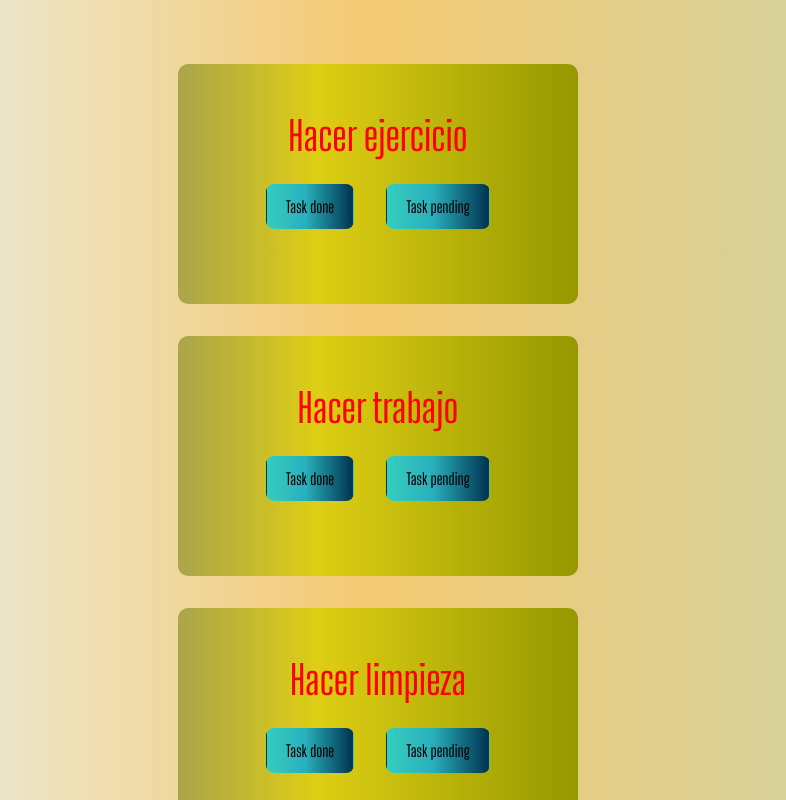
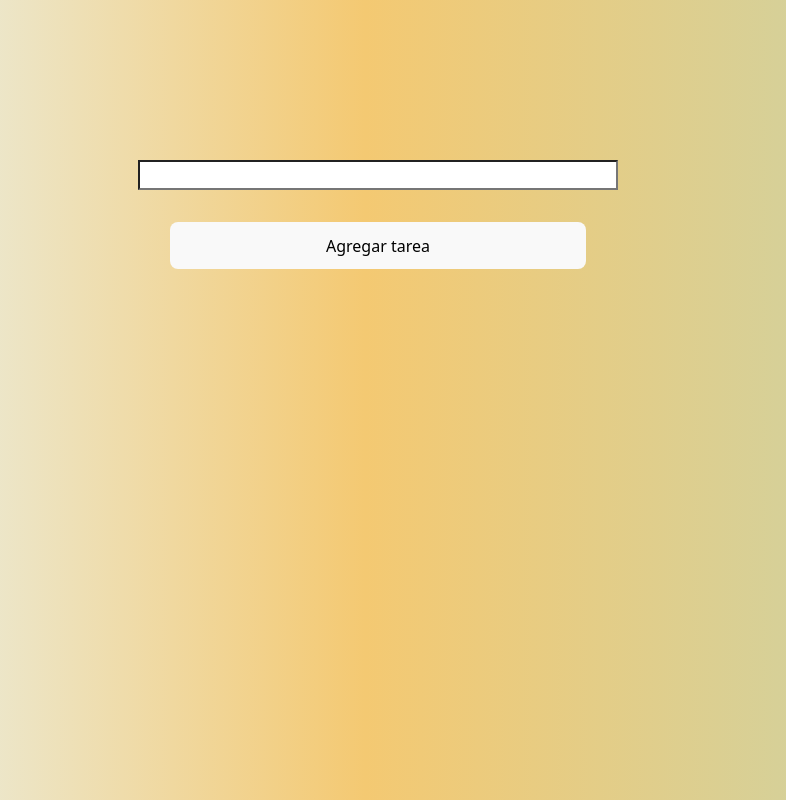
Before and after one commit to RodsmonsterPC/react-2023, a React (Vite) app in the folder Vite-React/prueba-vite/: page / in a window 1280 px wide. Shown: the top 800 px of the page, without its empty margins (262-1048 px from the left). Built offline with nearby package versions, Linux system fonts and the light colour scheme.

Commit message:
Estados 2

```diff
--- a/Vite-React/prueba-vite/src/App.jsx
+++ b/Vite-React/prueba-vite/src/App.jsx
@@ -6,6 +6,7 @@ import CounterApp from "./Estados/counter";
 import Conditional from "./Estados/Conditional";
 import ProductList from "./Estados/ProductList";
 import ToDoList from "./Estados/ToDoList";
+import MakeToDoList from "./Estados2/MakeToDoList";
 
 function App() {
   //   const product = [
@@ -77,7 +78,8 @@ function App() {
       {/* <CounterApp />
       <Conditional /> */}
       {/* <ProductList /> */}
-      <ToDoList />
+      {/* <ToDoList /> */}
+      <MakeToDoList />
     </>
   );
 }
--- /dev/null
+++ b/Vite-React/prueba-vite/src/Estados2/MakeToDoList.jsx
@@ -0,0 +1,41 @@
+import React, { useState } from "react";
+import style from "./styles/Todo.module.scss";
+import TodoCard from "./TodoCard";
+const MakeToDoList = () => {
+  const [value, setValue] = useState("");
+  const [TODO, setTODO] = useState([]);
+
+  return (
+    <div className={style.container}>
+      <input
+        className="border-2 border-black/40"
+        value={value}
+        onChange={({ target }) => {
+          setValue(target.value);
+        }}
+      />
+      <button
+        className="border-2 border-black/40"
+        onClick={() => {
+          value !== ""
+            ? setTODO([...TODO, value])
+            : alert("Llenar el campo correspondiente");
+
+          setValue("");
+          //deberia de tomar el valor del input y guardarlo
+        }}
+      >
+        Agregar tarea
+      </button>
+      {TODO.map((cv) => {
+        return (
+          <>
+            <TodoCard key={id} data={cv} />
+          </>
+        );
+      })}
+    </div>
+  );
+};
+
+export default MakeToDoList;
--- /dev/null
+++ b/Vite-React/prueba-vite/src/Estados2/TodoCard.jsx
@@ -0,0 +1,13 @@
+import React from "react";
+
+import styles from "./styles/Todo.module.scss";
+function TodoCard(props) {
+  return (
+    <div className={styles.card}>
+      <h1>{props.data}</h1>
+      <button>Done</button>
+    </div>
+  );
+}
+
+export default TodoCard;
--- /dev/null
+++ b/Vite-React/prueba-vite/src/Estados2/styles/Todo.module.css
@@ -0,0 +1,25 @@
+.container {
+  width: 30rem;
+  height: 30rem;
+  display: flex;
+  flex-direction: column;
+}
+.container button {
+  margin: 2rem;
+}
+
+.card {
+  width: auto;
+  height: 20rem;
+  display: flex;
+  justify-content: center;
+  align-items: center;
+  margin: 1rem;
+  font-size: 5rem;
+  background: linear-gradient(90deg, rgb(53, 205, 191) 0%, rgb(40, 176, 187) 45%, rgb(0, 51, 80) 100%);
+}
+.card button {
+  width: 5rem;
+  height: 5rem;
+  font-size: 1rem;
+}/*# sourceMappingURL=Todo.module.css.map */
--- /dev/null
+++ b/Vite-React/prueba-vite/src/Estados2/styles/Todo.module.scss
@@ -0,0 +1,31 @@
+.container {
+  width: 30rem;
+  height: 30rem;
+  display: flex;
+  flex-direction: column;
+  button {
+    margin: 2rem;
+  }
+}
+
+.card {
+  width: auto;
+  height: 20rem;
+  display: flex;
+  justify-content: center;
+  align-items: center;
+  margin: 1rem;
+  font-size: 5rem;
+  background: linear-gradient(
+    90deg,
+    rgba(53, 205, 191, 1) 0%,
+    rgba(40, 176, 187, 1) 45%,
+    rgba(0, 51, 80, 1) 100%
+  );
+
+  button {
+    width: 5rem;
+    height: 5rem;
+    font-size: 1rem;
+  }
+}
```
Also changed, not shown: Vite-React/prueba-vite/src/Estados2/Counter2.jsx (added, +20 -0 lines), 1 other file (tests, documents, lock files or other folders).
